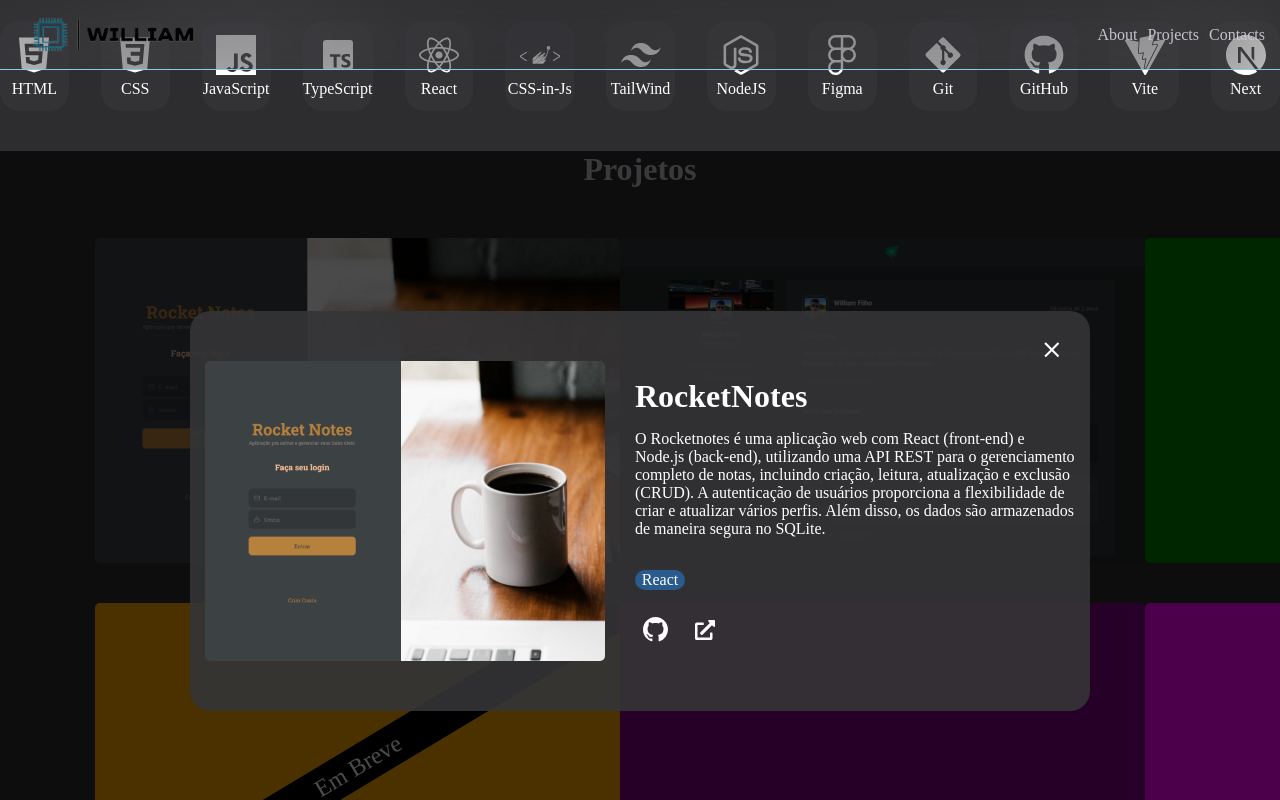
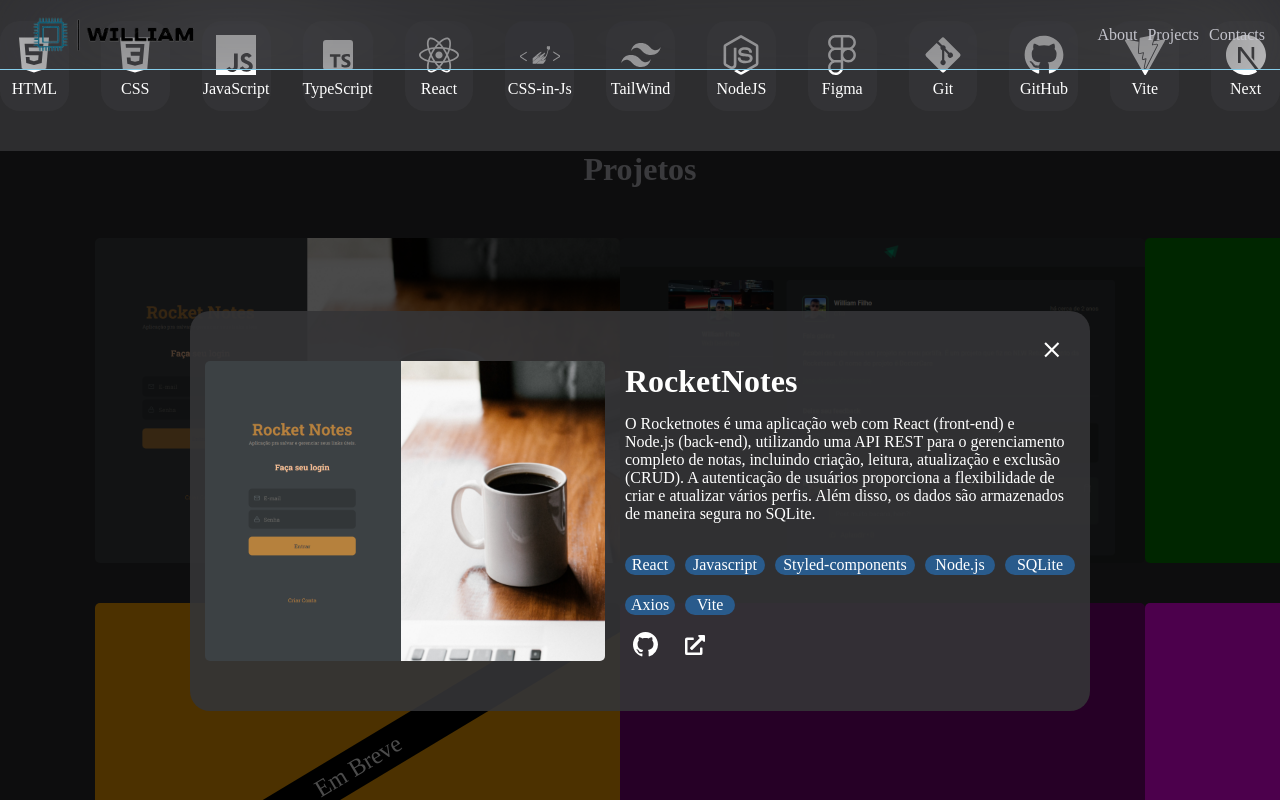
Before and after one commit to WilliamFilh0/Portfolio, a React (Vite) app: page / in a window 1280 px wide. Both pictures are taken after a click on the element 357 px from the left and 1286 px from the top of the page. Shown: the part 886-1686 px from the top of the page. Built offline with nearby package versions, Linux system fonts and the light colour scheme.

Commit message:
feat: Adding the Technologies components to the wrapper

```diff
--- a/src/components/Projects/styles.js
+++ b/src/components/Projects/styles.js
@@ -57,6 +57,7 @@
   &:hover {
     transform: scale(1.1) translateY(-5px);
     border: 1px solid #87ceeb;
+    cursor: pointer;
   }
 `;
 
@@ -80,6 +81,7 @@
   &:hover {
     transform: scale(1.1) translateY(-5px);
     border: 1px solid #87ceeb;
+    cursor: pointer;
   }
 `;
 
--- a/src/components/wraper/styles.js
+++ b/src/components/wraper/styles.js
@@ -87,13 +87,81 @@
   margin-bottom: 15px;
 `;
 
-export const Technologies = styled.div`
+export const TechnologiesCenter = styled.div`
+  display: flex;
+  align-items: center;
+
+  height: 60px;
+  width: 450px;
+
+  flex-wrap: wrap;
+
+  gap: 10px;
+`;
+
+export const TechnologiesSmall = styled.div`
   display: flex;
   align-items: center;
   justify-content: center;
 
   height: 20px;
   width: 50px;
+
+  border-radius: 20px;
+
+  /* background-color: rgb(41, 91, 140); */
+  /* color: white; */
+  background-color: rgb(41, 91, 140);
+  color: white;
+
+  margin-bottom: 10px;
+`;
+
+export const TechnologiesMedium = styled.div`
+  display: flex;
+  align-items: center;
+  justify-content: center;
+
+  text-align: center;
+
+  height: 20px;
+  width: 70px;
+
+  border-radius: 20px;
+
+  background-color: rgb(41, 91, 140);
+  color: white;
+
+  margin-bottom: 10px;
+`;
+
+export const TechnologiesLarge = styled.div`
+  display: flex;
+  align-items: center;
+  justify-content: center;
+
+  text-align: center;
+
+  height: 20px;
+  width: 80px;
+
+  border-radius: 20px;
+
+  background-color: rgb(41, 91, 140);
+  color: white;
+
+  margin-bottom: 10px;
+`;
+
+export const TechnologiesExtraLarge = styled.div`
+  display: flex;
+  align-items: center;
+  justify-content: center;
+
+  text-align: center;
+
+  height: 20px;
+  width: 140px;
 
   border-radius: 20px;
 
--- a/src/components/wraper/wraper.jsx
+++ b/src/components/wraper/wraper.jsx
@@ -6,13 +6,17 @@
   WrappedProjectInfo,
   Title,
   TextDescription,
-  Technologies,
+  TechnologiesCenter,
+  TechnologiesSmall,
+  TechnologiesMedium,
+  TechnologiesLarge,
   CodeLinkContainer,
   ViewProjectCodeButton,
   TextButton,
   FaExternalLinkAltP,
   BsGithubP,
   IoMdCloseP,
+  TechnologiesExtraLarge,
 } from "./styles";
 
 export function Wrapper({ isOpen, setModalOpen }) {
@@ -36,7 +40,17 @@
                 dados são armazenados de maneira segura no SQLite.
               </TextDescription>
 
-              <Technologies>React</Technologies>
+              <TechnologiesCenter>
+                <TechnologiesSmall>React</TechnologiesSmall>
+                <TechnologiesLarge>Javascript</TechnologiesLarge>
+                <TechnologiesExtraLarge>
+                  Styled-components
+                </TechnologiesExtraLarge>
+                <TechnologiesMedium>Node.js</TechnologiesMedium>
+                <TechnologiesMedium>SQLite</TechnologiesMedium>
+                <TechnologiesSmall>Axios</TechnologiesSmall>
+                <TechnologiesSmall>Vite</TechnologiesSmall>
+              </TechnologiesCenter>
 
               <CodeLinkContainer>
                 <a
```
